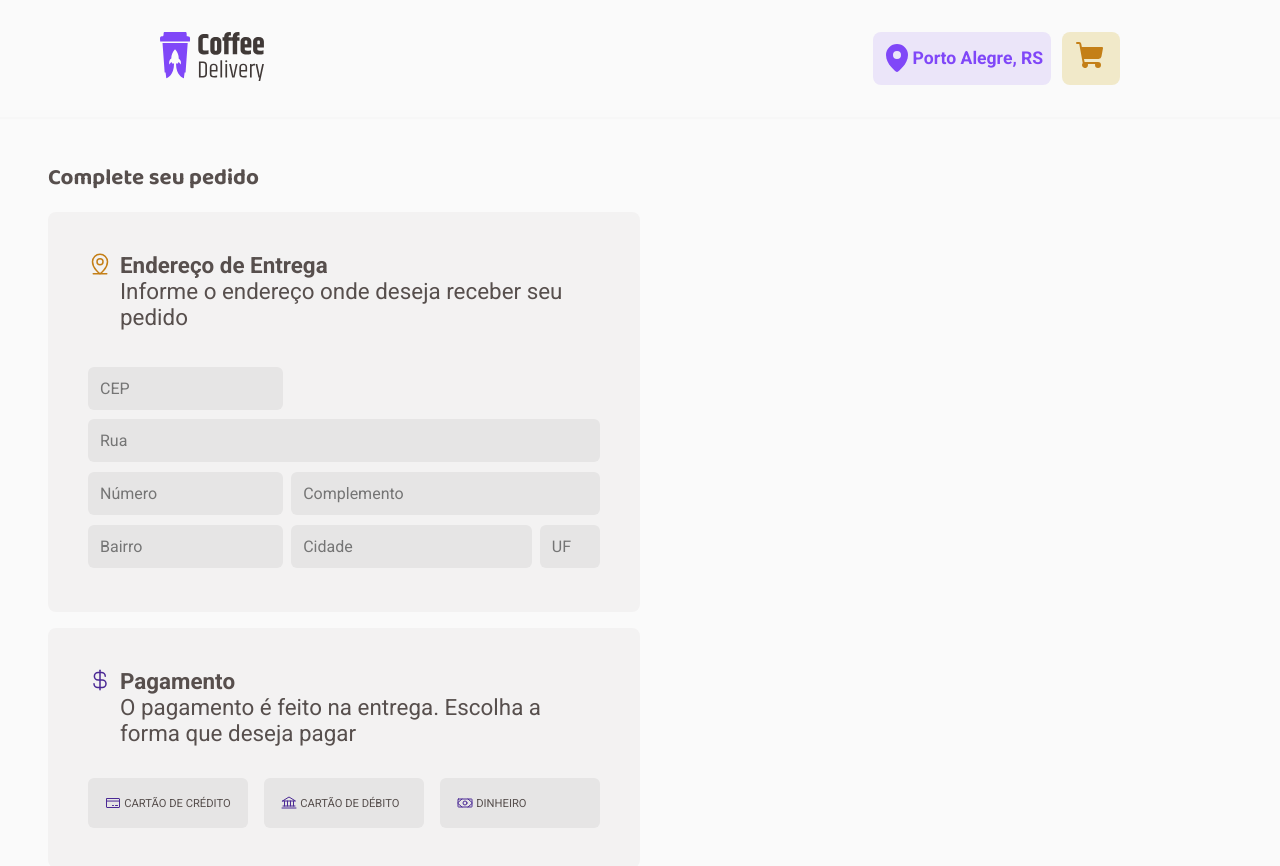
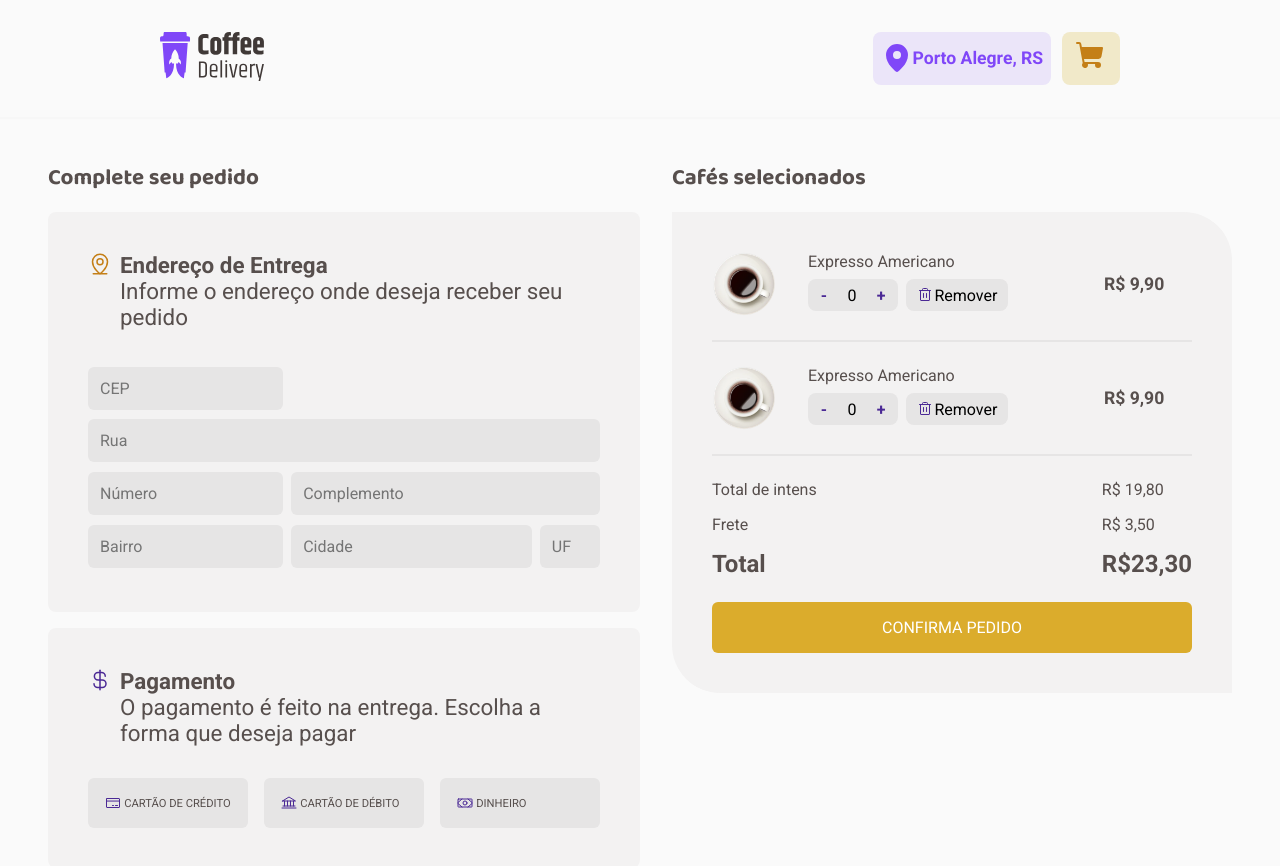
Before and after one commit to Rogerio-17/coffe-delivery, a React (Vite) app: page /checkout in a window 1280 px wide. Shown: the top 866 px of the page. Built offline with nearby package versions, Linux system fonts and the light colour scheme.

Commit message:
Finalizando carrinho

```diff
--- /dev/null
+++ b/src/Pages/Checkout/components/coffesSelecteds/index.tsx
@@ -0,0 +1,19 @@
+import { Trash } from "phosphor-react";
+import { CountCoffe } from "../../../../components/CountCoffe";
+import { CoffesSelectedContainer, Information } from "./style";
+
+export function CoffesSelecteds() {
+    return(
+        <CoffesSelectedContainer>
+            <img src={`/coffes/americano.png`}/>
+            <Information>
+              <p>Expresso Americano</p>
+              <div className="buttons">
+                <CountCoffe></CountCoffe>
+                <button className="remove"><Trash/> Remover</button>
+              </div>
+            </Information>
+            <span>R$ 9,90</span>
+        </CoffesSelectedContainer>
+    )
+}
--- /dev/null
+++ b/src/Pages/Checkout/components/coffesSelecteds/style.ts
@@ -0,0 +1,53 @@
+import styled from "styled-components";
+
+export const CoffesSelectedContainer = styled.div`
+  display: flex;
+  padding-bottom: 1.5rem;
+  margin-bottom: 1.5rem;
+  gap: 2rem;
+  font-size: 1rem;
+  border-bottom: 2px solid ${(props) => props.theme["base-button-400"]};
+
+  img {
+    width: 4rem;
+    height: 4rem;
+  }
+
+  span {
+    font-weight: bold;
+    display: flex;
+    align-items: center;
+    font-size: 1.1rem;
+  }
+`;
+
+export const Information = styled.div`
+  .buttons {
+    display: flex;
+    margin-top: 0.5rem;
+    gap: 0.5rem;
+    margin-right: 4rem;
+
+    .remove {
+      background: ${(props) => props.theme["base-button-400"]};
+      padding: 0rem 0.6rem;
+      text-align: center;
+      display: flex;
+      align-items: center;
+      gap: 0.1rem;
+      border-radius: 8px;
+      border: 1px solid transparent;
+      cursor: pointer;
+
+      svg {
+        color: ${(props) => props.theme["purple-dark-800"]};
+      }
+
+      &:hover {
+        transition: 0.4s;
+        background: ${(props) => props.theme["purple-light-200"]};
+        border: 1px solid ${(props) => props.theme["purple-dark-800"]};
+      }
+    }
+  }
+`;
--- a/src/Pages/Checkout/index.tsx
+++ b/src/Pages/Checkout/index.tsx
@@ -4,9 +4,12 @@ import {
   FormAddress,
   FormAddressAndPayment,
   FormPayment,
+  InformationPrices,
   SelectedProducts,
+  SelectedProductsContainer,
 } from "./style";
 import { HeaderForms } from "./components/headerForms";
+import { CoffesSelecteds } from "./components/coffesSelecteds";
 
 export function Checkout() {
   return (
@@ -56,7 +59,30 @@ export function Checkout() {
         </FormPayment>
       </FormAddressAndPayment>
 
-      <SelectedProducts></SelectedProducts>
+      <SelectedProductsContainer>
+      <h4>Cafés selecionados</h4>
+      <SelectedProducts>
+        <CoffesSelecteds/>
+        <CoffesSelecteds/>
+
+        <InformationPrices>
+        <div>
+        <span>Total de intens</span>
+        <span>Frete</span>
+        <p>Total</p>
+        </div>
+
+        <div>
+        <span>R$ 19,80</span>
+        <span>R$ 3,50</span>
+        <p>R$23,30</p>
+        </div>
+        </InformationPrices>
+
+        <button className="confirmpayment">Confirma Pedido</button>
+      </SelectedProducts>
+      </SelectedProductsContainer>
+
     </CheckoutContainer>
   );
 }
--- a/src/Pages/Checkout/style.ts
+++ b/src/Pages/Checkout/style.ts
@@ -5,6 +5,7 @@ export const CheckoutContainer = styled.div`
   display: grid;
   grid-template-columns: 1fr 1fr;
   font-size: 1.4rem;
+  gap: 2rem;
 
   h4 {
     font-family: "Baloo 2", "sans-serif";
@@ -91,4 +92,48 @@ export const FormPayment = styled.div`
   }
 `;
 
-export const SelectedProducts = styled.div``;
+export const SelectedProductsContainer = styled.div``;
+
+export const SelectedProducts = styled.div`
+  background: ${(props) => props.theme["base-card-200"]};
+  padding: 2.5rem;
+  margin-top: 1rem;
+  border-radius: 0rem 3rem;
+  display: flex;
+  flex-direction: column;
+
+  .confirmpayment {
+    margin-top: 1.5rem;
+    padding: 1rem;
+    border-radius: 6px;
+    color: ${(props) => props.theme["white"]};
+    background: ${(props) => props.theme["yellow-500"]};
+    text-transform: uppercase;
+    cursor: pointer;
+
+    &:hover {
+      transition: 0.3s;
+      background: ${(props) => props.theme["yellow-dark-800"]};
+    }
+  }
+`;
+
+export const InformationPrices = styled.div`
+display: flex;
+justify-content: space-between;
+
+div {
+  display: flex;
+  flex-direction: column;
+  gap: 1rem;
+
+  span {
+    font-size: 1rem;
+  }
+
+  p {
+    font-size: 1.5rem;
+    font-weight: bold;
+  }
+}
+`;
--- a/src/Pages/Home/components/CoffeWithDetails/style.ts
+++ b/src/Pages/Home/components/CoffeWithDetails/style.ts
@@ -45,7 +45,7 @@ background:  ${props => props.theme["purple-dark-800"]};
 color: ${props => props.theme.white};
 padding: 0.3rem 0.6rem;
 border-radius: 8px;
-margin-left: 0.5rem;
+
 
 `
 
@@ -79,6 +79,7 @@ display: flex;
 align-items: center;
 justify-content: center;
 margin-top: 1.4rem;
+gap: 0.6rem;
 
 > div {
     display: flex;
--- a/src/components/CountCoffe/style.ts
+++ b/src/components/CountCoffe/style.ts
@@ -1,7 +1,7 @@
 import styled from "styled-components";
 
 export const CountCoffeContainer = styled.div`
-margin-left: 0.5rem;
+
 
 input {
     width: 1.5rem;
```
